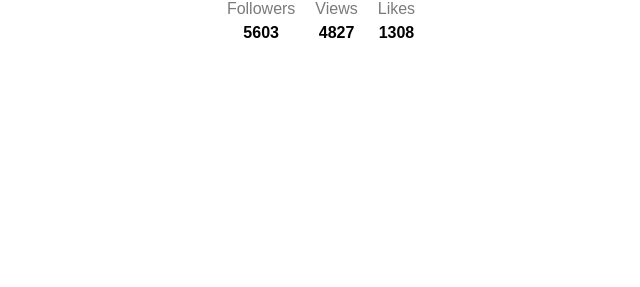
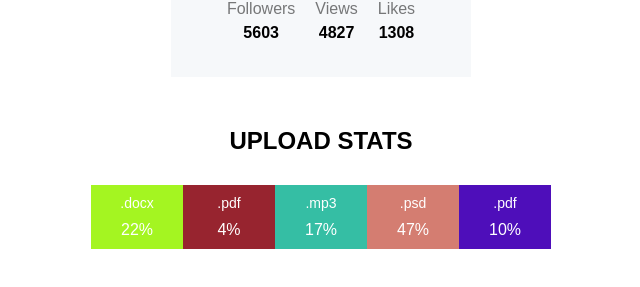
Before and after one commit to Andrij-Panasenko/goit-react-hw-01-components, a React (Create React App) app: page / in a window 1280 px wide. Shown: the part 303-590 px from the top of the page, without its empty margins (319-959 px from the left). Built offline with nearby package versions, Linux system fonts and the light colour scheme.

Commit message:
task 2 style

```diff
--- a/src/components/App.jsx
+++ b/src/components/App.jsx
@@ -1,17 +1,17 @@
 import { Profile } from './Profile/Profile';
-// import { Statistics } from './Statistics/Statistics';
+import { Statistics } from './Statistics/Statistics';
+// import { FriendList } from './FriendList/Friendlist';
 import { GlobalStyle } from './GlobalStyle';
 import user from '../components/Profile/user.json';
-// import data from '../components/Statistics/data.json';
+import data from '../components/Statistics/data.json';
 // import friends from './FriendList/friends.json'
-// import { FriendList } from './FriendList/Friendlist';
 
 export const App = () => {
   return (
     <>
       <GlobalStyle/>
       <Profile user={user} />
-      {/* <Statistics title={"Upload Stats"} stats={data} /> */}
+      <Statistics title={"Upload Stats"} stats={data} />
       {/* <FriendList friends={friends} /> */}
     </>
   );
--- a/src/components/Profile/Profile.styled.js
+++ b/src/components/Profile/Profile.styled.js
@@ -7,6 +7,7 @@ export const ProfileWrapper = styled.div`
    width: 300px;
    margin: 0 auto;
    padding: 20px;
+   background-color: #f6f8fa;
 `;
 
 export const Description = styled.div`
--- a/src/components/Statistics/Statistics.js
+++ b/src/components/Statistics/Statistics.js
@@ -1,20 +1,21 @@
 import data from './data.json'
+import { StatisticsSection, StatTitle, StatList, ListItem, StatLabel } from './Statistics.styled';
 
 export const Statistics = (props) => {
   return (
-    <section className="statistics">
-      <h2 className="title">{props.title}</h2>
+    <StatisticsSection>
+      <StatTitle>{props.title}</StatTitle>
 
-      <ul>
+      <StatList>
         {data.map(item => {
           return (
-            <li className="item" key={item.id}>
-              <span className="label">{item.label}</span>
-              <span className="percentage">{item.percentage}%</span>
-            </li>
+            <ListItem key={item.id}>
+              <StatLabel>{item.label}</StatLabel>
+              <span>{item.percentage}%</span>
+            </ListItem>
           )
         })}
-      </ul>
-    </section>
+      </StatList>
+    </StatisticsSection>
   )
 };
--- a/src/components/Statistics/Statistics.styled.js
+++ b/src/components/Statistics/Statistics.styled.js
@@ -0,0 +1,38 @@
+import styled from "styled-components";
+
+function getRandomHexColor() {
+  return `#${Math.floor(Math.random() * 16777215).toString(16).padStart(6, 0)}`;
+}
+
+export const StatisticsSection = styled.section`
+   width: 500px;
+   padding: 20px;
+   margin: 0 auto;
+`;
+
+export const StatTitle = styled.h2`
+   padding: 30px 50px;
+   text-align: center;
+   text-transform: uppercase;
+`;
+
+export const StatList = styled.ul`
+   display: flex;
+   justify-content: center;
+
+`;
+
+export const ListItem = styled.li`
+   color: #fff;
+   padding: 10px;
+   width: 100px;
+   display: flex;
+   flex-direction: column;
+   align-items: center;
+   gap: 10px;
+   background-color: ${getRandomHexColor};
+`;
+
+export const StatLabel = styled.span`
+   font-size: 14px;
+`;
```
